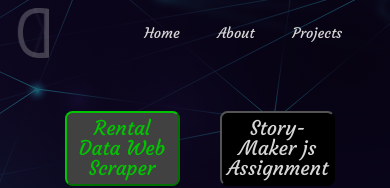
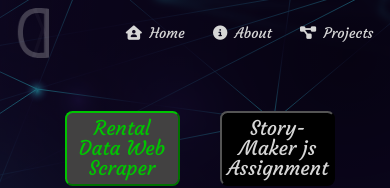
Before and after one commit to kDuffy93/sveltePortfolio, a SvelteKit app: page /projects in a window 390 px wide. Shown: the top 188 px of the page. Built offline with nearby package versions, Linux system fonts and the light colour scheme; a web font is replaced by a local one.

Commit message:
mobile nav spacing

```diff
--- a/src/app.html
+++ b/src/app.html
@@ -10,6 +10,8 @@
 		<link rel="preconnect" href="https://fonts.googleapis.com">
 		<link rel="preconnect" href="https://fonts.gstatic.com" crossorigin>
 		<link href="https://fonts.googleapis.com/css2?family=Indie+Flower&family=Permanent+Marker&display=swap" rel="stylesheet">
+
+		<script src="https://kit.fontawesome.com/4b7028e58e.js" crossorigin="anonymous"></script>
 
 		<link rel="preconnect" href="https://fonts.googleapis.com">
 <link rel="preconnect" href="https://fonts.gstatic.com" crossorigin>
--- a/src/components/global/header.svelte
+++ b/src/components/global/header.svelte
@@ -37,6 +37,17 @@
 		will-change: transform, opacity;
 	}
 
+.navContainer {
+    position: relative;
+    size:inherit;
+    min-width: 80%;
+    max-width: 80%;
+    margin-left:20%;
+    display: flex;
+    justify-content: end;
+    align-items: center;
+}
+
 	@media (max-width: 415px) {
 	.logo {
 		top: 1vh;
--- a/src/components/global/nav.svelte
+++ b/src/components/global/nav.svelte
@@ -1,14 +1,14 @@
 <nav>
     <ul>
-        <li><a href="/">Home</a></li>
-        <li><a href="/about">About</a></li>
-        <li><a href="/projects">Projects</a></li>
+        <li><a href="/"><i class="fa-sharp fa-solid fa-house-user"></i> Home</a></li>
+        <li><a href="/about"><i class="fa-solid fa-circle-info"></i> About</a></li>
+        <li><a href="/projects"><i class="fa-solid fa-diagram-project"></i> Projects</a></li>
     </ul>
 </nav>
 
 <style>
     nav{
-        width: clamp(200px, 45%, 55vw);
+        width: clamp(220px, 80%, 400px);
         padding: 1px;
         margin-right:5px;
 height:fit-content;
@@ -20,6 +20,11 @@ nav>ul{
     align-items: center;
     justify-content: space-between;
     font-family: 'Courgette';
+    gap: 15px;
+}
+
+i{
+    padding-right: 3px;
 }
 
 </style>
--- a/static/customStyles.css
+++ b/static/customStyles.css
@@ -87,7 +87,7 @@ body{
     }
     .navContainer > nav {
 
-    margin-right:15% !important;
+    margin-right:5% !important;
 
     }
 
@@ -119,16 +119,6 @@ a:visited,a{color:unset;}
 }
 
 
-.navContainer {
-    position: relative;
-    size:inherit;
-    min-width: 80%;
-    max-width: 80%;
-    margin-left:20%;
-    display: flex;
-    justify-content: end;
-    align-items: center;
-}
 
 .active{
     background-color: #424141 !important;
```
Also changed, not shown: src/components/pages/home/home.svelte (+4 -5 lines).
